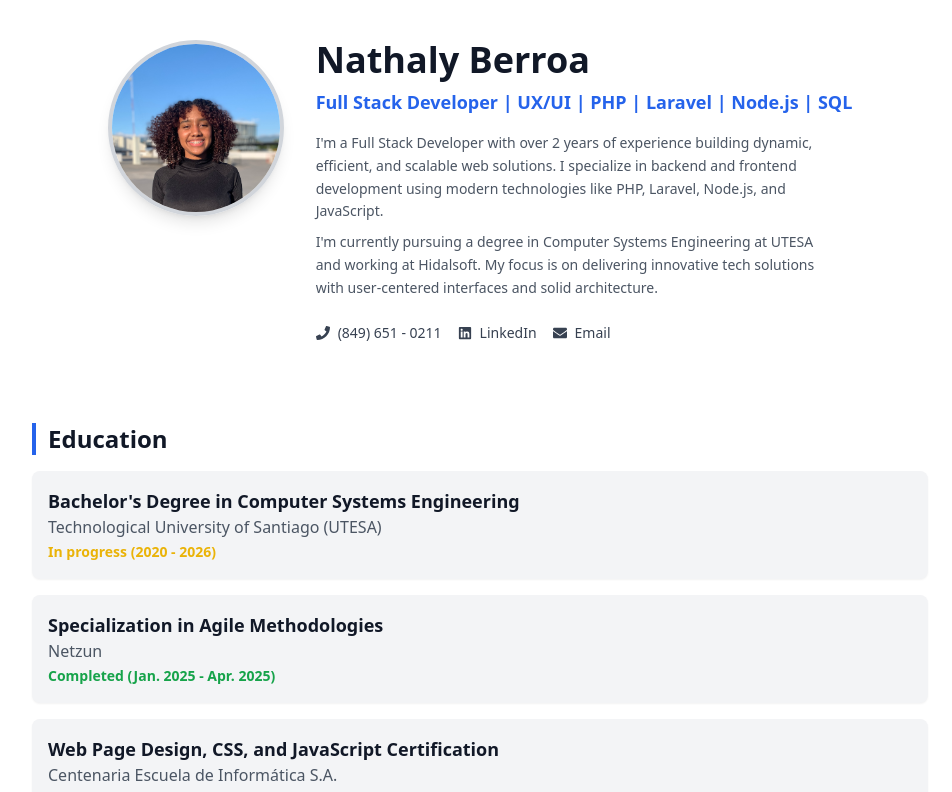
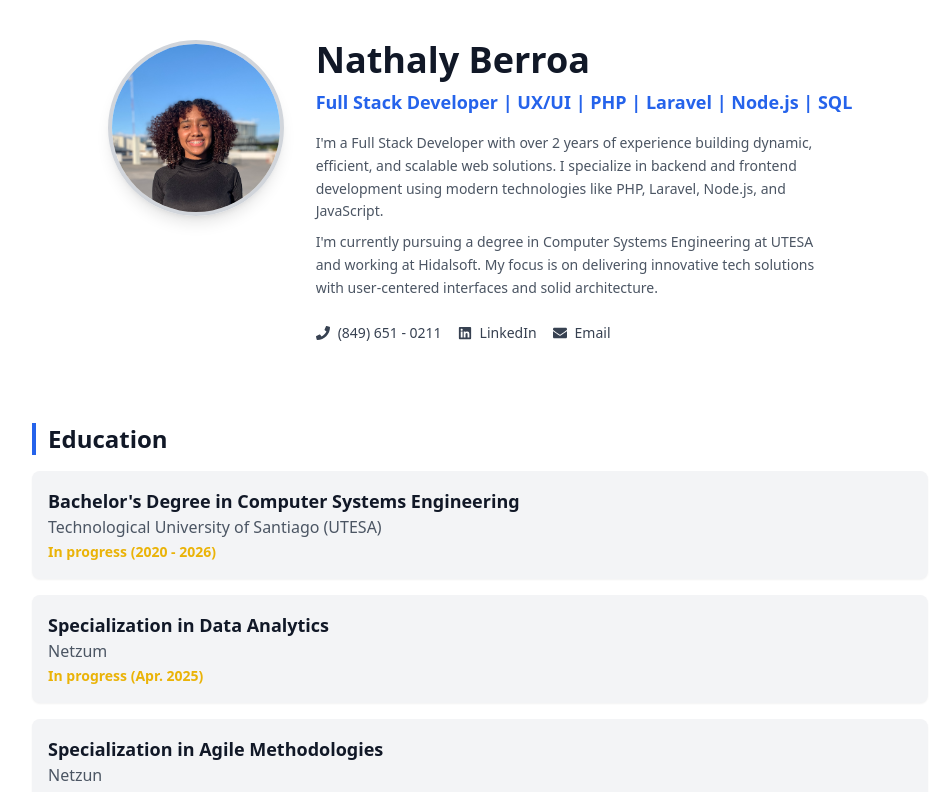
Before and after one commit to nmbf02/cv-nathalyberroa, a Next.js app: page / in a window 1280 px wide. Shown: the top 792 px of the page, without its empty margins (160-1112 px from the left). Built offline with nearby package versions, Linux system fonts and the light colour scheme.

Commit message:
Add EDUCATION

```diff
--- a/app/components/Education.jsx
+++ b/app/components/Education.jsx
@@ -27,6 +27,16 @@ const Education = () => {
                                 Technological University of Santiago (UTESA)
                             </p>
                             <span className="text-yellow-500 font-bold text-sm">In progress (2020 - 2026)</span>
+                        </div>
+
+                        <div className="bg-gray-100 dark:bg-gray-900 p-4 rounded-lg shadow-sm">
+                            <h3 className="text-lg font-semibold text-gray-900 dark:text-gray-200">
+                                Specialization in Data Analytics
+                            </h3>
+                            <p className="text-gray-600 dark:text-gray-400">
+                                Netzum
+                            </p>
+                            <span className="text-yellow-500 font-bold text-sm">In progress (Apr. 2025)</span>
                         </div>
 
                         <div className="bg-gray-100 dark:bg-gray-900 p-4 rounded-lg shadow-sm">
```
